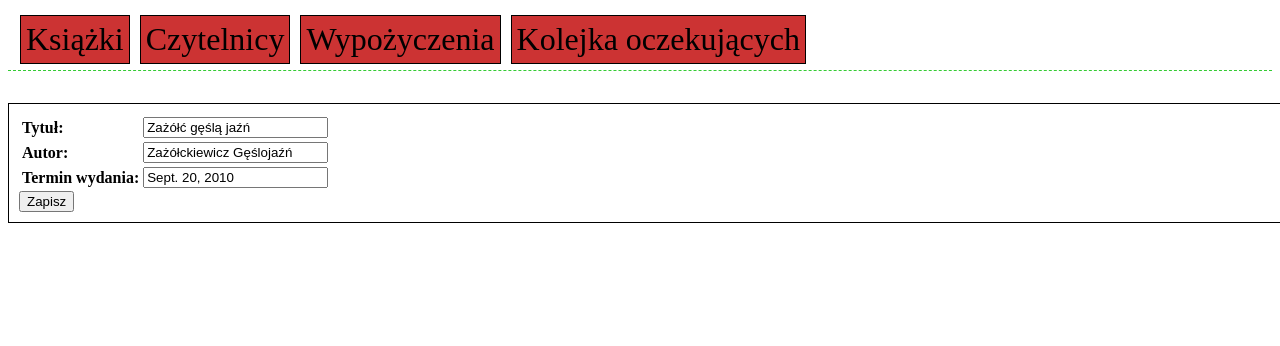
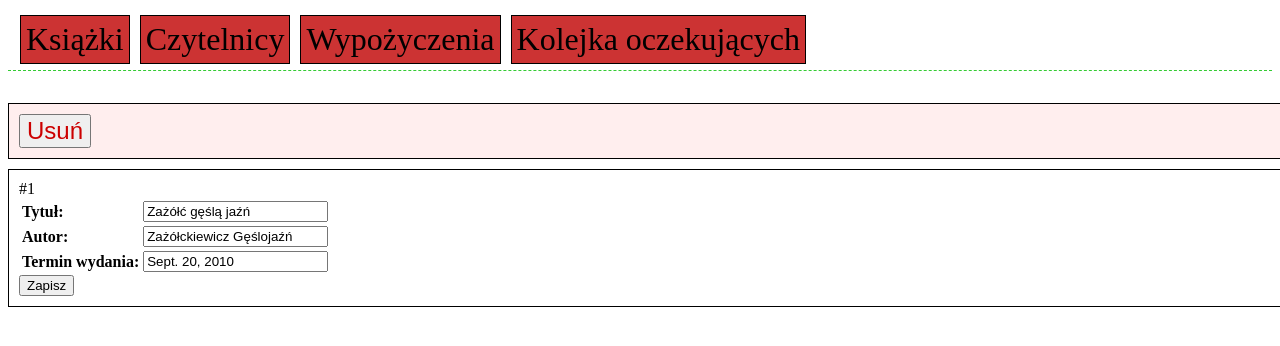
Before and after one commit to nickers/restdo, a Django app: template restdo/biblio/templates/biblio/book_edit.html in a window 1280 px wide. Shown: the top 346 px of the page. Run offline with Django 3.2, Linux system fonts and the light colour scheme; the template is opened without the code that fills it: values that come from a table or form of the project are taken from there, others are empty; data comes from the database, SQL or seed files in the repository; parts of the project's set-up code (start-up, migrations or seed data) failed here and were passed over.

Commit message:
client: full books editing

```diff
--- a/restdo/biblio/templates/biblio/base.html
+++ b/restdo/biblio/templates/biblio/base.html
@@ -32,6 +32,17 @@
 			border: 1px solid #000;
 			padding: 10px;
 		}
+
+		.alert {
+			margin: 10px 0;
+			color: #c00;
+			background-color: #fee;
+		}
+
+		.alert input {
+			color: #c00;
+			font-size: 1.5em;
+		}
 	</style>
 
 	{% block css %}
--- a/restdo/biblio/templates/biblio/book_edit.html
+++ b/restdo/biblio/templates/biblio/book_edit.html
@@ -2,8 +2,14 @@
 
 {% block content %}
 
+{% if book.id %}
+	<form action="{% url usun_ksiazke book.id %}" class="edit_form alert" method="get">
+		<input type="submit" value="Usuń" />
+	</form>
+{% endif %}
+
 <form class="edit_form" action="{% url edytuj_ksiazke book.id %}" method="post">
-	{% if book.id %}<input type="hidden" value="{{ book.id }}" name="id" />{% endif %}
+	{% if book.id %}<input type="hidden" value="{{ book.id }}" name="id" />#{{ book.id }}{% endif %}
 	<table>
 		<tr>
 			<td> <b>Tytuł:</b> </td><td> <input type="text" value="{{ book.title }}" name="title" /> </td>
--- a/restdo/biblio/urls.py
+++ b/restdo/biblio/urls.py
@@ -5,7 +5,7 @@ from django.conf.urls.defaults import *
 urlpatterns = patterns('',
 	url(r'^book/(?P<book_id>[0-9]+)$', 'biblio.views.show_book'),
 	url(r'^edit_book/(?P<id>[0-9]*)$', 'biblio.views.edit_book', name='edytuj_ksiazke'),
-	url(r'^book-delete/(?P<book_id>[0-9]+)$', 'biblio.views.delete_book'),
+	url(r'^book_delete/(?P<book_id>[0-9]+)$', 'biblio.views.delete_book', name="usun_ksiazke"),
 	url(r'^list_books/(?P<page>[0-9]+)$', 'biblio.views.list_books', name='lista_ksiazek'),
 	#url(r'^book/page-(?P<page_number>[0-9]+)$', books_list_handler, { 'emitter_format': 'json'}),
 )
--- a/restdo/biblio/views.py
+++ b/restdo/biblio/views.py
@@ -14,10 +14,12 @@ def show_book(request, book_id):
 def delete_book(request, book_id):
 	try:
 		book = etagBook(book_id)
-		return HttpResponse(book.delete())
+		book.delete()
+		return HttpResponseRedirect(reverse('lista_ksiazek', args=[0]))
 	except ResourceNotFound:
 		return HttpResponse("Resource not found", status=404)
 	except:
+		raise
 		return HttpResponse("Strange error", status=500)
 
 
```
Also changed, not shown: restdo/biblio/models.py (+7 -5 lines).
